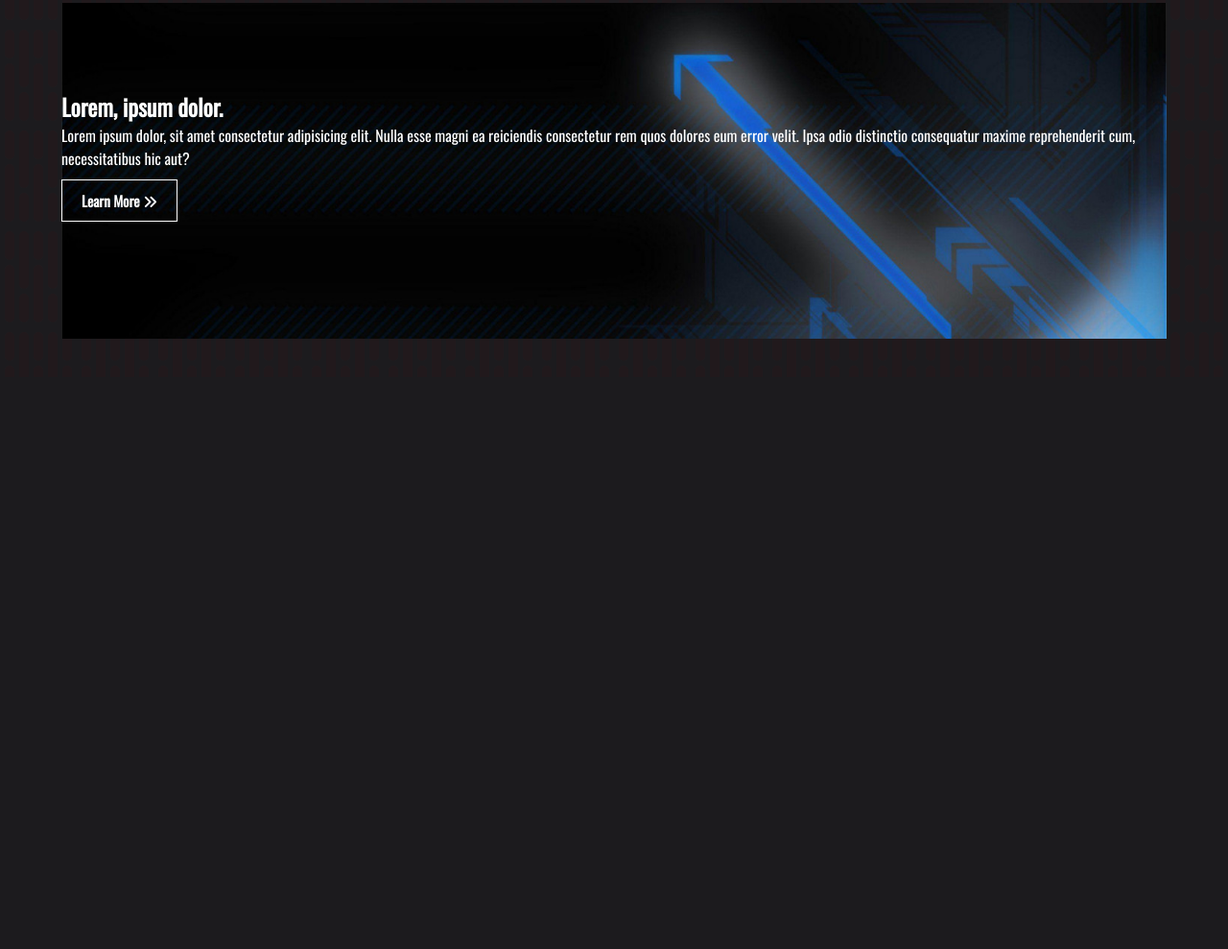
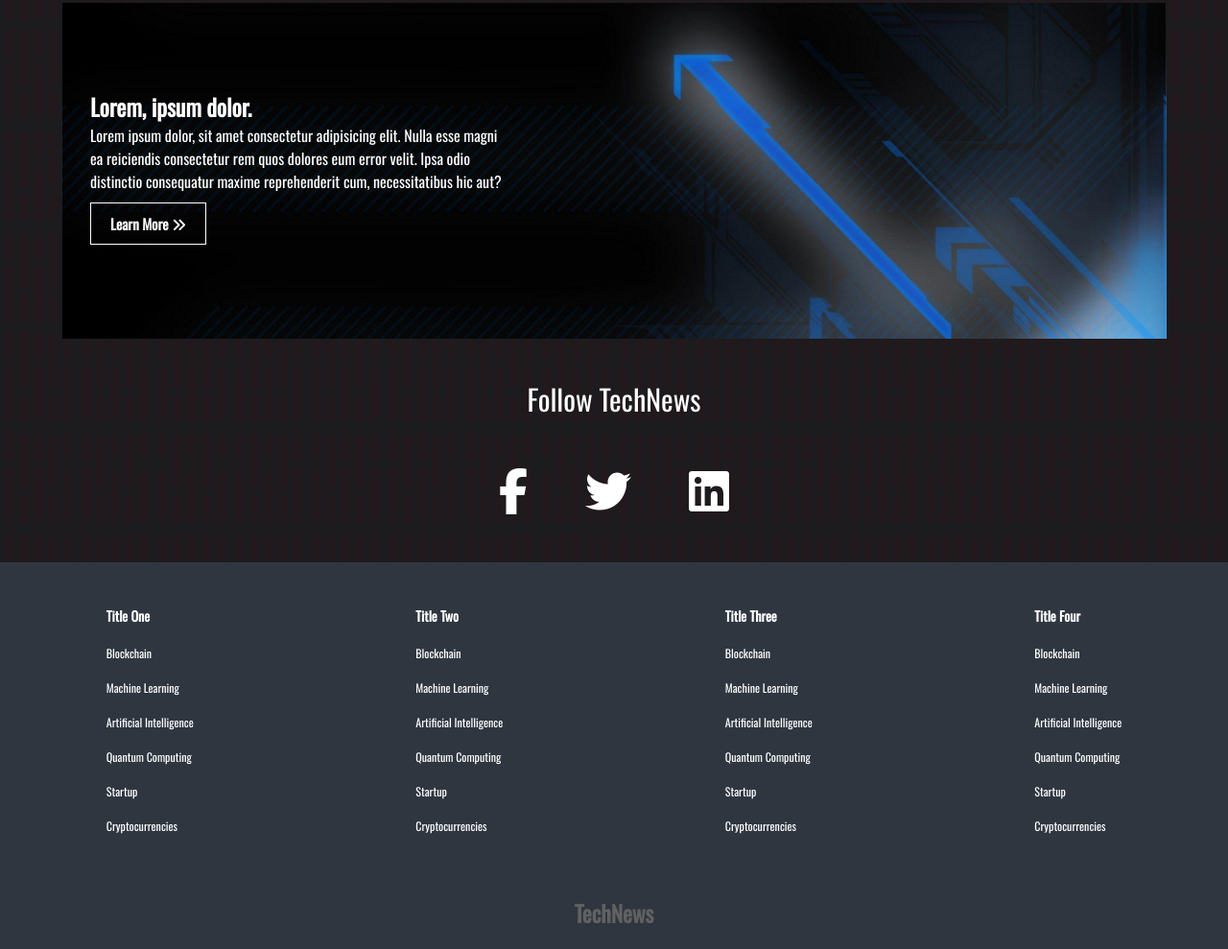
Before and after one commit to anbreaker/prototypeWebTechNews, a plain HTML site: page index.html in a window 1280 px wide. Shown: the part 1759-2748 px from the top of the page at 96% size. Before the commit the page ends 2152 px from the top, so only its background shows below. Drawn offline with nearby package versions, Linux system fonts and the light colour scheme.

Commit message:
web without resposive finish

```diff
--- a/css/styles.css
+++ b/css/styles.css
@@ -150,5 +150,60 @@ ul {
     padding: 90px 0 0 30px;
 }
 
-/* https://www.youtube.com/watch?v=Q2imkhmhOFo */
-/* 43.40 */
+
+.social__banner {
+    margin: 50px;
+
+}
+
+.social__text {
+    text-align: center;
+    font-size: 30px;
+    margin-bottom: 20px;
+}
+
+.social__banner {
+    display: flex;
+    align-items: center;
+    justify-content: center;
+}
+
+.social__links {
+    margin: 0 30px;
+}
+
+.social__links--icon {
+    font-size: 3rem;
+}
+
+.footer-links {
+    background: #2f3640;
+    color: #616161;
+    font-size: 12px;
+    padding: 35px 0;
+}
+
+.footer-links__container {
+    display: grid;
+    grid-template-columns: repeat(4, 1fr);
+    gap: 10px;
+    align-items: flex-start;
+    justify-content: center;
+}
+
+.footer-links__U-list {
+    margin: 0 auto;
+}
+
+.footer-links__li {
+    line-height: 3;
+}
+
+.footer {
+    background: #2f3640;
+    color: #616161;
+    font-size: 20px;
+    padding: 20px 0;
+    text-align: center;
+    padding-bottom: 20px;
+}
--- a/index.html
+++ b/index.html
@@ -179,7 +179,7 @@
             </div>
 
             <section class="banner-two">
-                <div class="banner-two__contenido"></div>
+                <div class="banner-two__contenido">
                     <h2 class="banner-two__title">Lorem, ipsum dolor.</h2>
                     <p class="banner-two__text">
                         Lorem ipsum dolor, sit amet consectetur adipisicing elit. Nulla esse magni ea reiciendis consectetur rem quos dolores eum error velit. Ipsa odio distinctio consequatur maxime reprehenderit cum, necessitatibus hic aut?
@@ -188,7 +188,131 @@
                 </div>
             </section>
 
+            <section class="social">
+                <p class="social__text">Follow TechNews</p>
+                <div class="social__banner">
+                    <a class="social__links" href="#">
+                        <i class="social__links--icon fab fa-facebook-f"></i>
+                    </a>
+                    <a class="social__links" href="#">
+                        <i class="social__links--icon fab fa-twitter"></i>
+                    </a>
+                    <a class="social__links" href="#">
+                        <i class="social__links--icon  fab fa-linkedin"></i>
+                    </a>
+                </div>
+            </section>
+
         </div>
+
+        <div class="footer-links">
+            <div class="footer-links__container">
+                <ul class="footer-links__U-list">
+                    <li class="footer-links__li">
+                        <a href="#">
+                            <h3>Title One</h3>
+                        </a>
+                    </li>
+                    <li class="footer-links__li">
+                        <a href="#">Blockchain</a>
+                    </li>
+                    <li class="footer-links__li">
+                        <a href="#">Machine Learning</a>
+                    </li>
+                    <li class="footer-links__li">
+                        <a href="#">Artificial Intelligence</a>
+                    </li>
+                    <li class="footer-links__li">
+                        <a href="#">Quantum Computing</a>
+                    </li>
+                    <li class="footer-links__li">
+                        <a href="#">Startup</a>
+                    </li>
+                    <li class="footer-links__li">
+                        <a href="#">Cryptocurrencies</a>
+                    </li>
+                </ul>
+                <ul class="footer-links__U-list">
+                    <li class="footer-links__li">
+                        <a href="#">
+                            <h3>Title Two</h3>
+                        </a>
+                    </li>
+                    <li class="footer-links__li">
+                        <a href="#">Blockchain</a>
+                    </li>
+                    <li class="footer-links__li">
+                        <a href="#">Machine Learning</a>
+                    </li>
+                    <li class="footer-links__li">
+                        <a href="#">Artificial Intelligence</a>
+                    </li>
+                    <li class="footer-links__li">
+                        <a href="#">Quantum Computing</a>
+                    </li>
+                    <li class="footer-links__li">
+                        <a href="#">Startup</a>
+                    </li>
+                    <li class="footer-links__li">
+                        <a href="#">Cryptocurrencies</a>
+                    </li>
+                </ul>
+                <ul class="footer-links__U-list">
+                    <li class="footer-links__li">
+                        <a href="#">
+                            <h3>Title Three</h3>
+                        </a>
+                    </li>
+                    <li class="footer-links__li">
+                        <a href="#">Blockchain</a>
+                    </li>
+                    <li class="footer-links__li">
+                        <a href="#">Machine Learning</a>
+                    </li>
+                    <li class="footer-links__li">
+                        <a href="#">Artificial Intelligence</a>
+                    </li>
+                    <li class="footer-links__li">
+                        <a href="#">Quantum Computing</a>
+                    </li>
+                    <li class="footer-links__li">
+                        <a href="#">Startup</a>
+                    </li>
+                    <li class="footer-links__li">
+                        <a href="#">Cryptocurrencies</a>
+                    </li>
+                </ul>
+                <ul class="footer-links__U-list">
+                    <li class="footer-links__li">
+                        <a href="#">
+                            <h3>Title Four</h3>
+                        </a>
+                    </li>
+                    <li class="footer-links__li">
+                        <a href="#">Blockchain</a>
+                    </li>
+                    <li class="footer-links__li">
+                        <a href="#">Machine Learning</a>
+                    </li>
+                    <li class="footer-links__li">
+                        <a href="#">Artificial Intelligence</a>
+                    </li>
+                    <li class="footer-links__li">
+                        <a href="#">Quantum Computing</a>
+                    </li>
+                    <li class="footer-links__li">
+                        <a href="#">Startup</a>
+                    </li>
+                    <li class="footer-links__li">
+                        <a href="#">Cryptocurrencies</a>
+                    </li>
+                </ul>
+            </div>
+        </div>
+
+        <footer class="footer">
+            <h3 class="footer__title">TechNews</h3>
+        </footer>
         <script src="https://kit.fontawesome.com/055f901897.js"></script>
     </body>
 </html>
```
